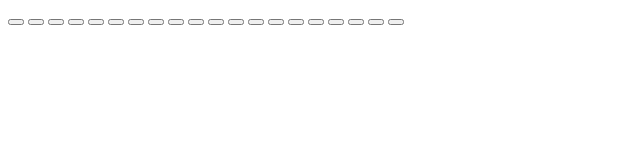
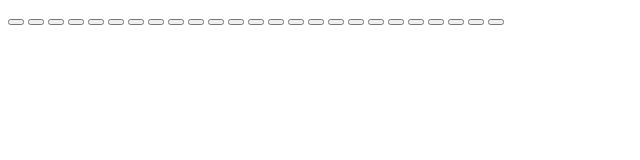
Before and after one commit to Thejuniordev/Bootstrap-Collection-Buttons, a plain HTML site: page index.html in a window 1280 px wide. Shown: the whole page, without its empty margins (0-640 px from the left). Drawn offline with Linux system fonts and the light colour scheme.

Commit message:
Botões flip
Botões flip adicionados

```diff
--- a/index.html
+++ b/index.html
@@ -41,5 +41,13 @@
     <button type="button" class="btn btn-loading-danger"></button>
 
 
+    <!--Botões Flip -->
+    <button type="button" class="btn btn-flip-default"></button>
+    <button type="button" class="btn btn-flip-success"></button>
+    <button type="button" class="btn btn-flip-primary"></button>
+    <button type="button" class="btn btn-flip-warning"></button>
+    <button type="button" class="btn btn-flip-danger"></button>
+
+
   </body>
 </html>
```
